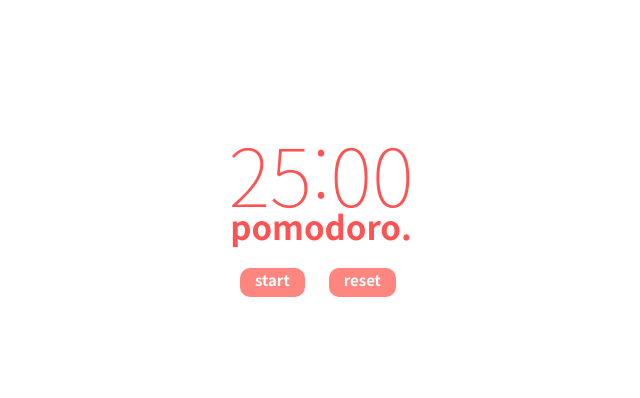
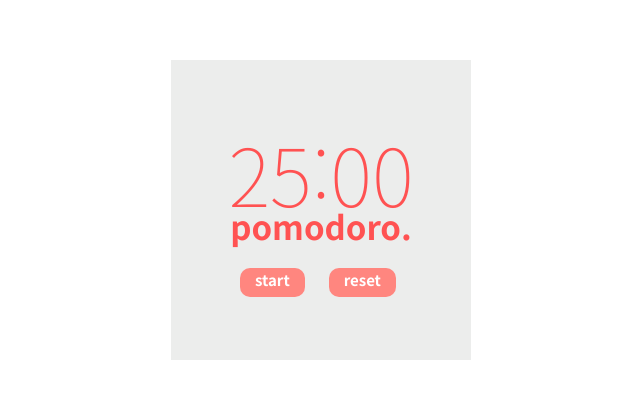
Before and after one commit to yujibug/pomodoro-timer, a plain HTML site: page index.html in a window 1280 px wide. Shown: the part 198-596 px from the top of the page, without its empty margins (319-959 px from the left). Drawn offline with Linux system fonts and the light colour scheme.

Commit message:
update background box

```diff
--- a/index.html
+++ b/index.html
@@ -14,6 +14,7 @@
         <script src="src/main.js" defer></script>
     </head>
     <body>
+        <div class="box"></div>
         <div class="timer">25:00</div>
         <h1 class="title">pomodoro.</h1>
         <section class="buttons">
--- a/src/main.js
+++ b/src/main.js
@@ -56,6 +56,8 @@ function onButtonClick(event) {
         clearInterval(getTimer);
         pomodoroTime = 1500;
         printPomodoroTimer();
+        startBtn.innerHTML = 'start';
+        startBtn.value = 'start';
         return;
     }
 }
--- a/style.css
+++ b/style.css
@@ -5,6 +5,7 @@
     --color-dark: #c50e29;
     --color-white: #ffffff;
     --color-black: #3f454d;
+    --color-light-grey: #ecedec;
 
     /* size */
     --timer-font-size: 80px;
@@ -12,9 +13,14 @@
     --basic-space: 28px;
     --button-font-size: 15px;
     --border-size: 3px;
+    --box-padding-size: 20px;
 
     /* animation */
     --animation-speed: 300ms;
+}
+
+* {
+    box-sizing: border-box;
 }
 
 body {
@@ -23,6 +29,14 @@ body {
     flex-direction: column;
     justify-content: center;
     align-items: center;
+}
+
+.box {
+    position: absolute;
+    width: 300px;
+    height: 300px;
+    background-color: var(--color-light-grey);
+    z-index: -1;
 }
 
 .timer {
```
